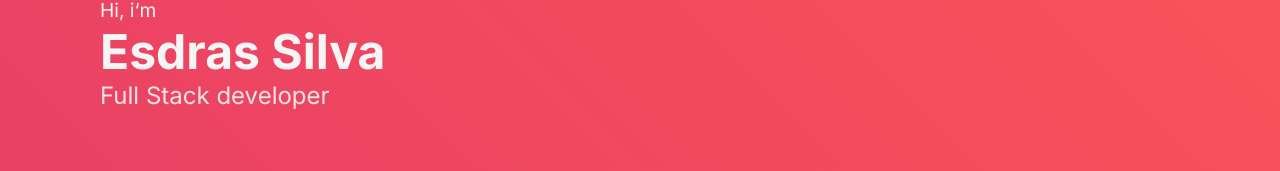
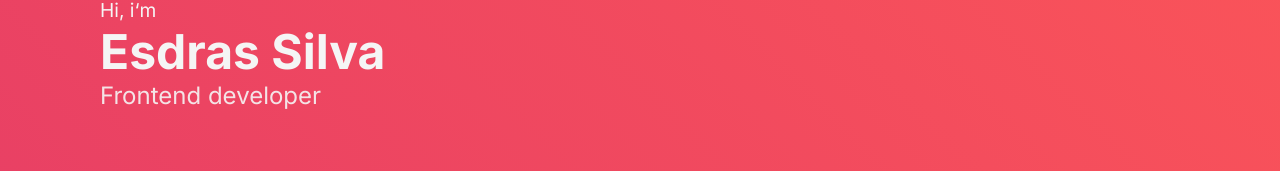
Before and after one commit to EsdrasLimaSilva/portfolio, a Next.js app: page / in a window 1280 px wide. Shown: the part 346-517 px from the top of the page. Built offline with nearby package versions, Linux system fonts and the light colour scheme.

Commit message:
Update home

```diff
--- a/containers/HomeSection/index.tsx
+++ b/containers/HomeSection/index.tsx
@@ -26,7 +26,7 @@ const HomeSection = () => {
          <div id="profile-info" ref={profileRef}>
             <h3>Hi, i&lsquo;m</h3>
             <h1>Esdras Silva</h1>
-            <h2>Full Stack developer</h2>
+            <h2>Frontend developer</h2>
          </div>
 
          <img src="./wave1.svg" alt="wave illustration" id="wave1" />
```
